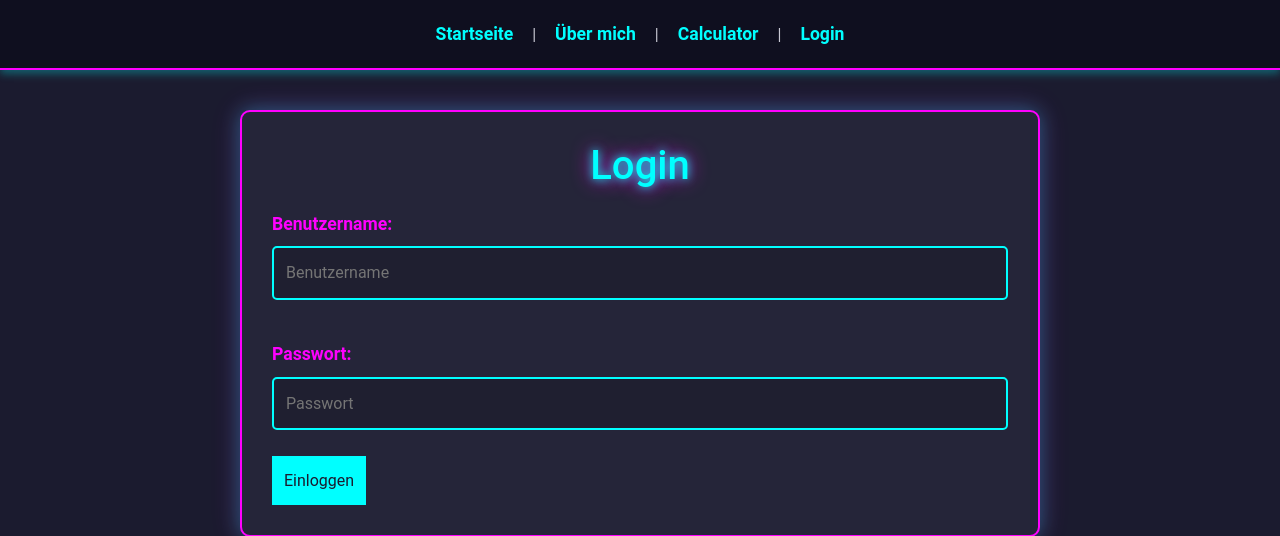
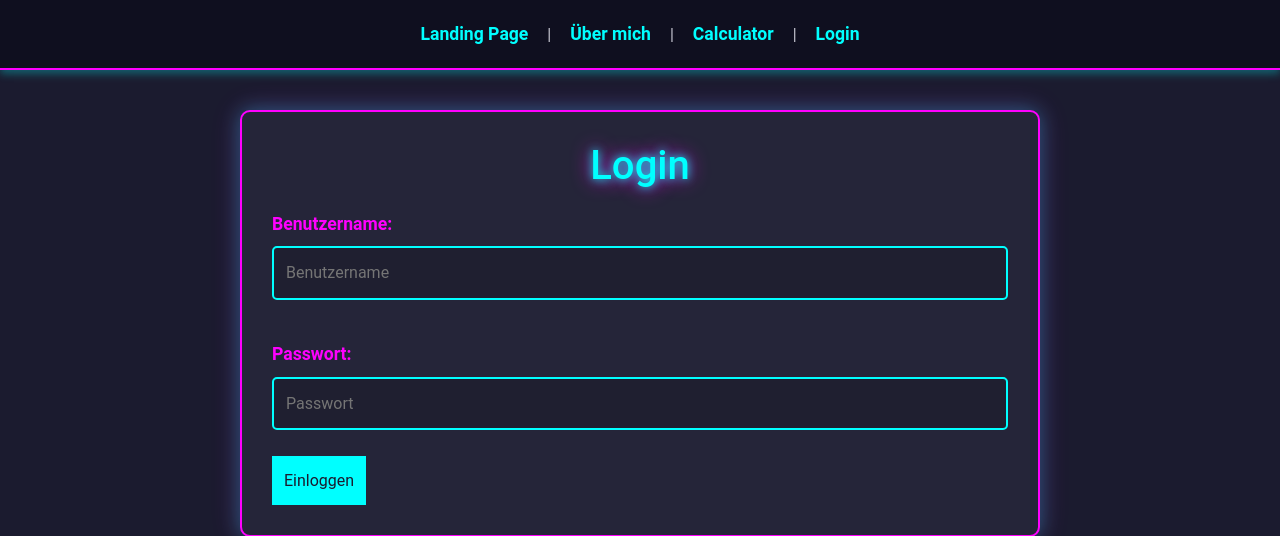
Before and after one commit to GentheUgly/WEBDEV_EK, a PHP site: page /login.php in a window 1280 px wide. Shown: the top 536 px of the page. Run offline with PHP 8.4, Linux system fonts and the light colour scheme.

Commit message:
Landing Page

```diff
--- a/login.php
+++ b/login.php
@@ -9,7 +9,7 @@
 <body>
     <header>
         <nav>
-            <a href="index.html">Startseite</a> |
+            <a href="index.html">Landing Page</a> |
             <a href="about.html">Über mich</a> |
             <a href="calc.html">Calculator</a> |
             <a href="login.php">Login</a>
```
